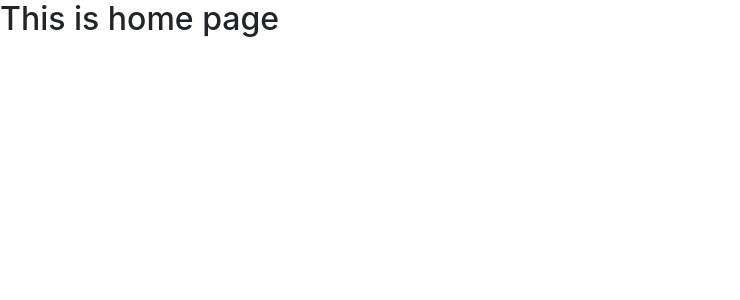
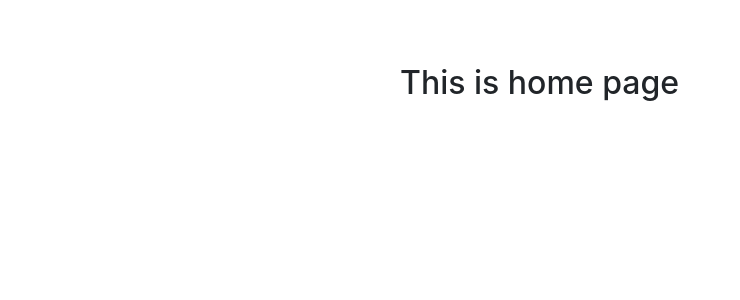
Before and after one commit to bellicose77/react-crud-recape, a React (Create React App) app: page / in a window 1280 px wide. Shown: the top 300 px of the page, without its empty margins (0-740 px from the left). Built offline with nearby package versions, Linux system fonts and the light colour scheme.

Commit message:
desgin changed

```diff
--- a/src/App.js
+++ b/src/App.js
@@ -7,12 +7,12 @@ import EditUser from './components/EditUser/EditUser';
 
 function App() {
   return (
-    <div className=''>
+    <div style={{maxWidth: '30rem', margin:'4rem auto'}}>
       <BrowserRouter>
       <Routes>
         <Route  path='/' element={<Home/>}/>
         <Route path="adduser" element={<AddUser/>}/>
-        <Route path='edit:id' element={<EditUser/>}/>
+        <Route path='edit/:id' element={<EditUser/>}/>
       </Routes>
       </BrowserRouter>
 
```
